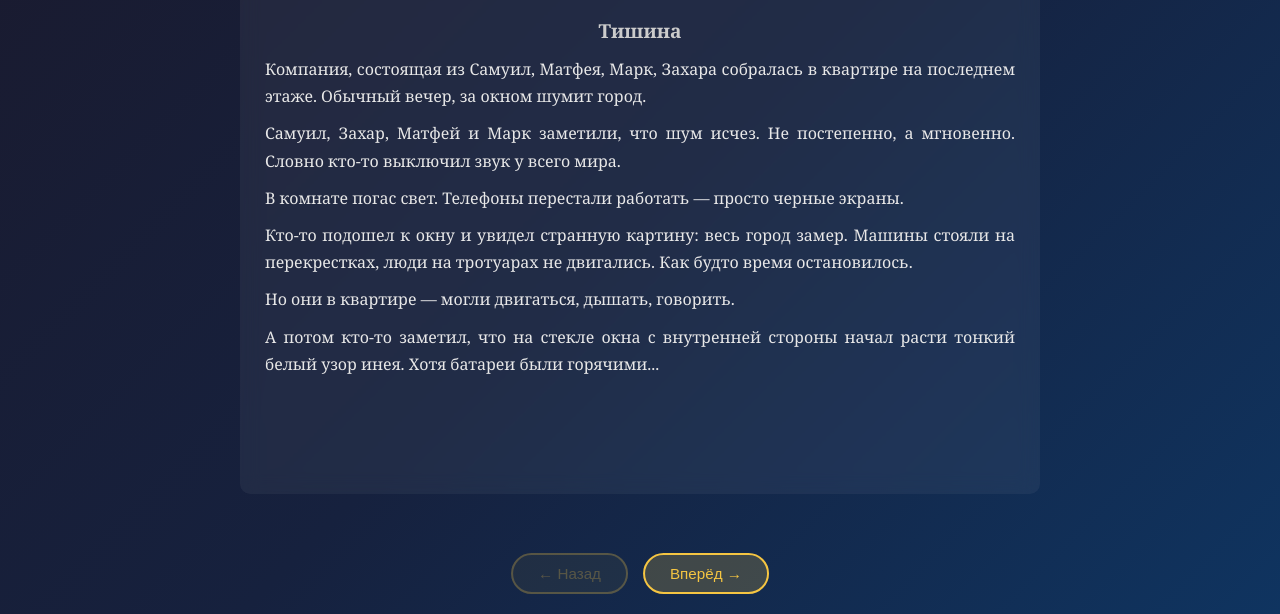
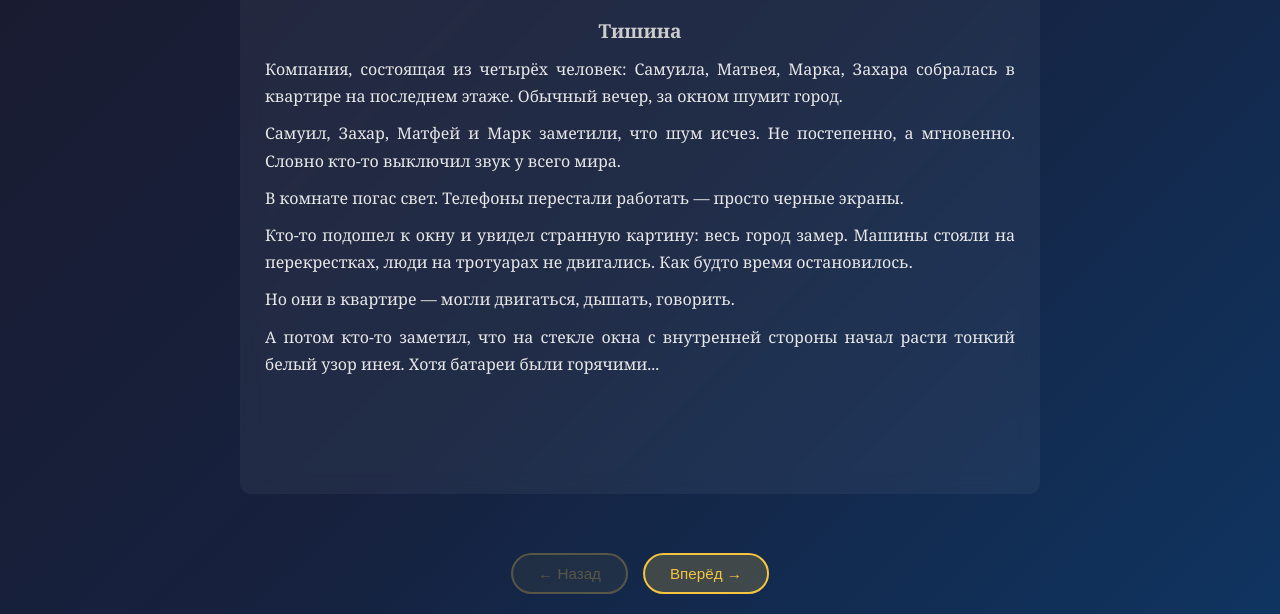
Before and after one commit to samuilpozn2013-hash/foggy-city-book, a plain HTML site: page index.html in a window 1280 px wide. Both pictures are taken after a click on the button "Читать книгу". Shown: the part 186-800 px from the top of the page. Drawn offline with Linux system fonts and the light colour scheme.

Commit message:
Fix company description

```diff
--- a/index.html
+++ b/index.html
@@ -50,7 +50,7 @@
          <div class="page" id="page1">
             <h1>🏙️ Тайна Туманного города</h1>
             <h2>Тишина</h2>
-            <p>Компания, состоящая из Самуил, Матфея, Марк, Захара собралась в квартире на последнем этаже. Обычный вечер, за окном шумит город.</p>
+            <p>Компания, состоящая из четырёх человек: Самуила, Матвея, Марка, Захара собралась в квартире на последнем этаже. Обычный вечер, за окном шумит город.</p>
             <p>Самуил, Захар, Матфей и Марк заметили, что шум исчез. Не постепенно, а мгновенно. Словно кто-то выключил звук у всего мира.</p>
             <p>В комнате погас свет. Телефоны перестали работать — просто черные экраны.</p>
             <p>Кто-то подошел к окну и увидел странную картину: весь город замер. Машины стояли на перекрестках, люди на тротуарах не двигались. Как будто время остановилось.</p>
```
